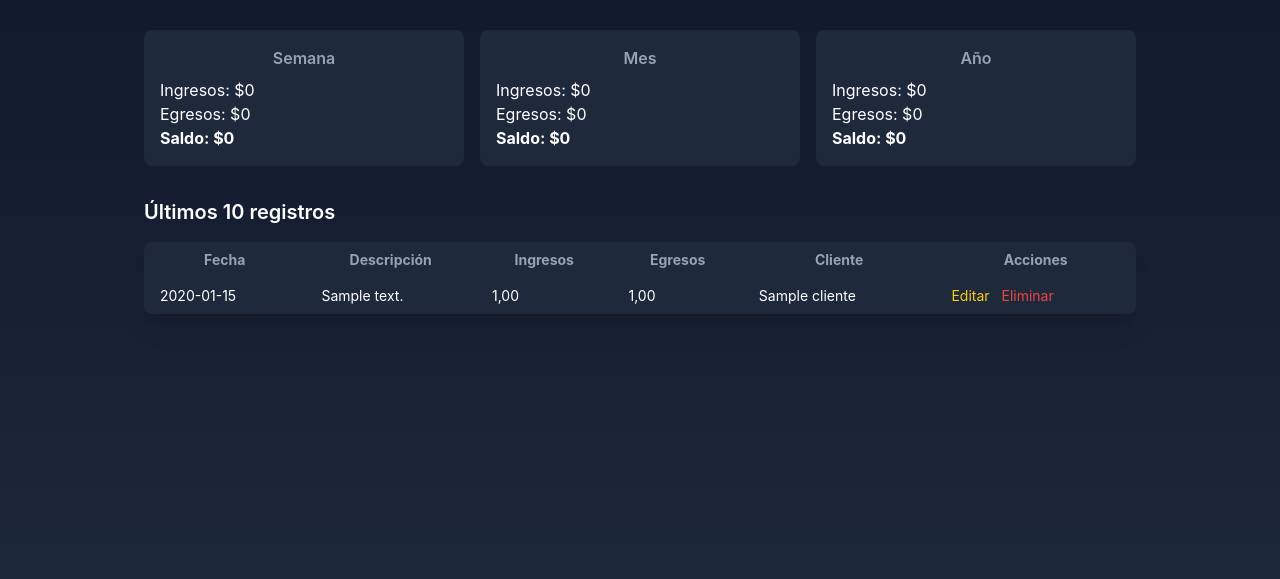
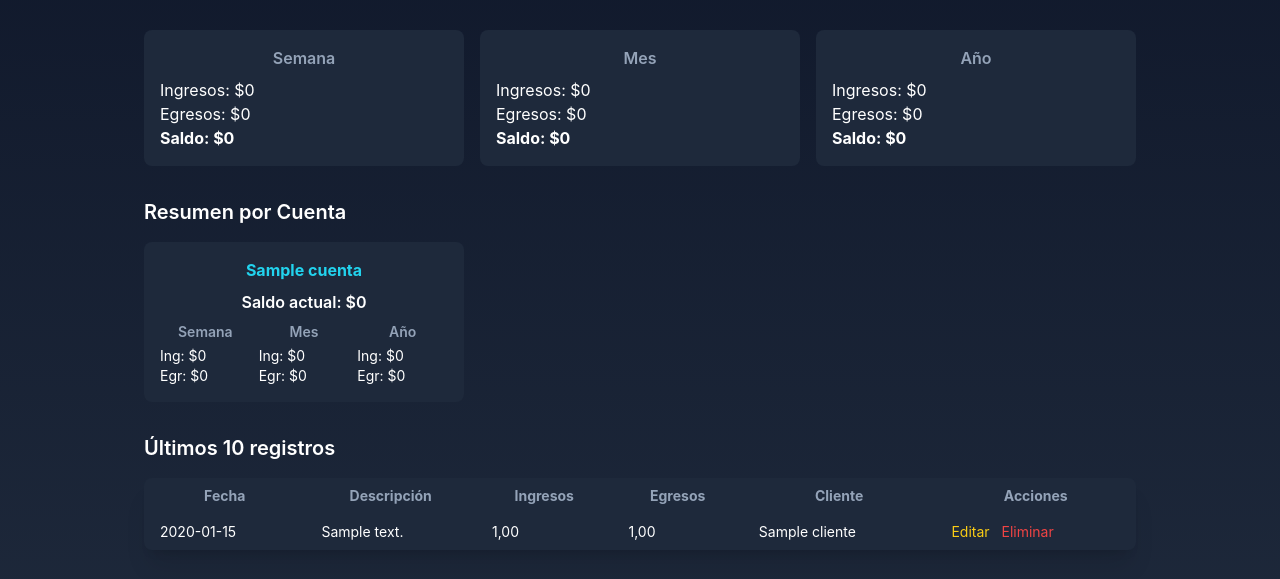
Before and after one commit to jensen27718/registro_voz, a Django app: page /contabilidad/dashboard/ in a window 1280 px wide. Shown: the part 142-721 px from the top of the page. Run offline with Django 4.2, Linux system fonts and the light colour scheme; tables that the repository leaves empty hold one stand-in row (values such as "Sample post"); some libraries are stand-ins or nearby versions; some web fonts are replaced.

Commit message:
Show per-account summary cards on dashboard

```diff
--- a/interfaz/templates/interfaz/dashboard.html
+++ b/interfaz/templates/interfaz/dashboard.html
@@ -27,6 +27,35 @@
       <p>Egresos: ${{ totales_anio.egresos }}</p>
       <p class="font-bold">Saldo: ${{ totales_anio.saldo }}</p>
     </div>
+  </div>
+
+  <h2 class="text-xl font-semibold mb-4">Resumen por Cuenta</h2>
+  <div class="grid grid-cols-1 sm:grid-cols-2 lg:grid-cols-3 gap-4 mb-8">
+    {% for c in cuentas_data %}
+    <div class="bg-slate-800 rounded-lg p-4 space-y-2">
+      <h3 class="text-center font-bold text-cyan-400">{{ c.cuenta.nombre }}</h3>
+      <p class="text-center font-semibold">Saldo actual: ${{ c.saldo_actual }}</p>
+      <div class="grid grid-cols-3 gap-2 text-sm">
+        <div>
+          <h4 class="text-center text-slate-400 font-semibold mb-1">Semana</h4>
+          <p>Ing: ${{ c.totales_semana.ingresos }}</p>
+          <p>Egr: ${{ c.totales_semana.egresos }}</p>
+        </div>
+        <div>
+          <h4 class="text-center text-slate-400 font-semibold mb-1">Mes</h4>
+          <p>Ing: ${{ c.totales_mes.ingresos }}</p>
+          <p>Egr: ${{ c.totales_mes.egresos }}</p>
+        </div>
+        <div>
+          <h4 class="text-center text-slate-400 font-semibold mb-1">Año</h4>
+          <p>Ing: ${{ c.totales_anio.ingresos }}</p>
+          <p>Egr: ${{ c.totales_anio.egresos }}</p>
+        </div>
+      </div>
+    </div>
+    {% empty %}
+    <p class="text-slate-500">Sin cuentas registradas.</p>
+    {% endfor %}
   </div>
 
   <h2 class="text-xl font-semibold mb-4">Últimos 10 registros</h2>
--- a/interfaz/views.py
+++ b/interfaz/views.py
@@ -224,16 +224,38 @@ def dashboard(request):
     inicio_mes = hoy.replace(day=1)
     inicio_anio = hoy.replace(month=1, day=1)
 
-    totales_semana = _totales_desde(Registro.objects.filter(fecha__range=[inicio_semana, inicio_semana + timedelta(days=6)]))
+    totales_semana = _totales_desde(
+        Registro.objects.filter(
+            fecha__range=[inicio_semana, inicio_semana + timedelta(days=6)]
+        )
+    )
     totales_mes = _totales_desde(Registro.objects.filter(fecha__gte=inicio_mes))
     totales_anio = _totales_desde(Registro.objects.filter(fecha__gte=inicio_anio))
     recientes = Registro.objects.order_by('-fecha', '-id')[:10]
+
+    cuentas_data = []
+    for cuenta in Cuenta.objects.all():
+        qs_cuenta = Registro.objects.filter(cuenta=cuenta)
+        cuentas_data.append(
+            {
+                'cuenta': cuenta,
+                'saldo_actual': _totales_desde(qs_cuenta)['saldo'],
+                'totales_semana': _totales_desde(
+                    qs_cuenta.filter(
+                        fecha__range=[inicio_semana, inicio_semana + timedelta(days=6)]
+                    )
+                ),
+                'totales_mes': _totales_desde(qs_cuenta.filter(fecha__gte=inicio_mes)),
+                'totales_anio': _totales_desde(qs_cuenta.filter(fecha__gte=inicio_anio)),
+            }
+        )
 
     context = {
         'totales_semana': totales_semana,
         'totales_mes': totales_mes,
         'totales_anio': totales_anio,
         'registros_recientes': recientes,
+        'cuentas_data': cuentas_data,
     }
     return render(request, 'interfaz/dashboard.html', context)
 
```
